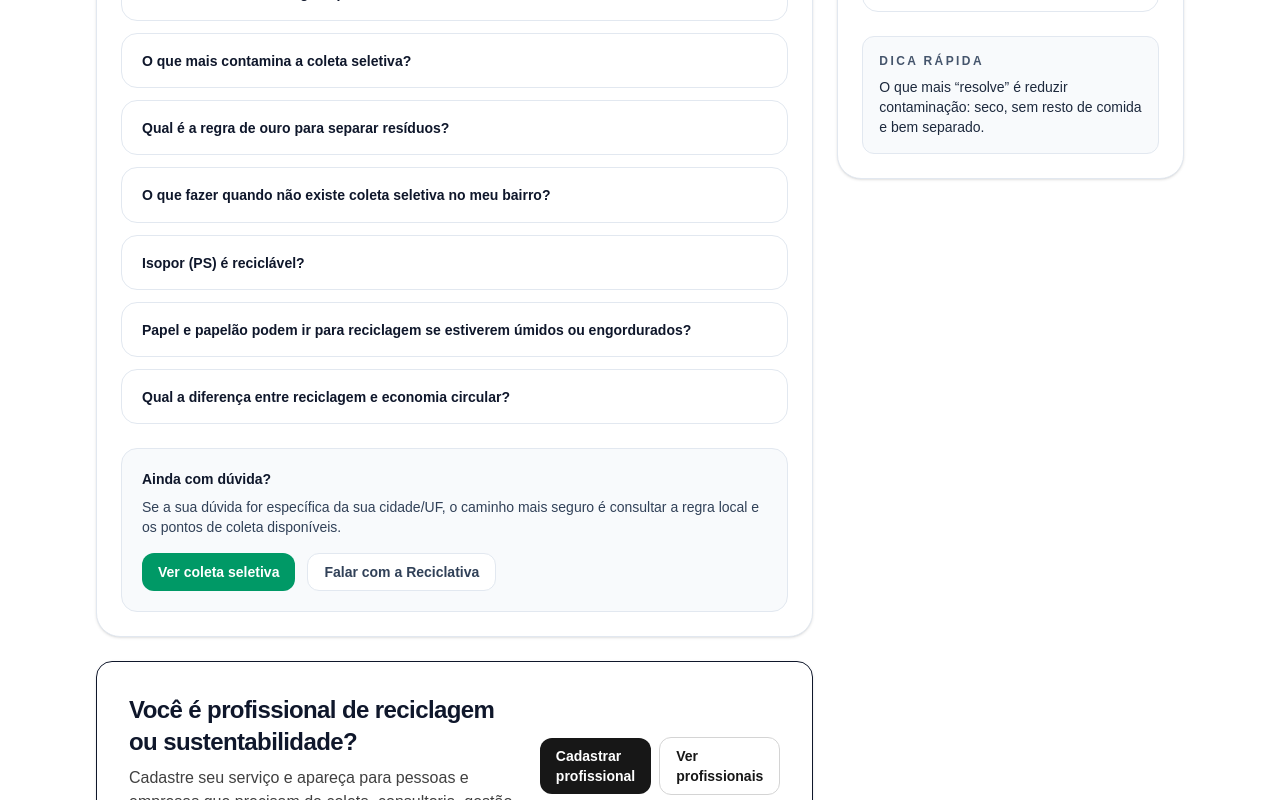
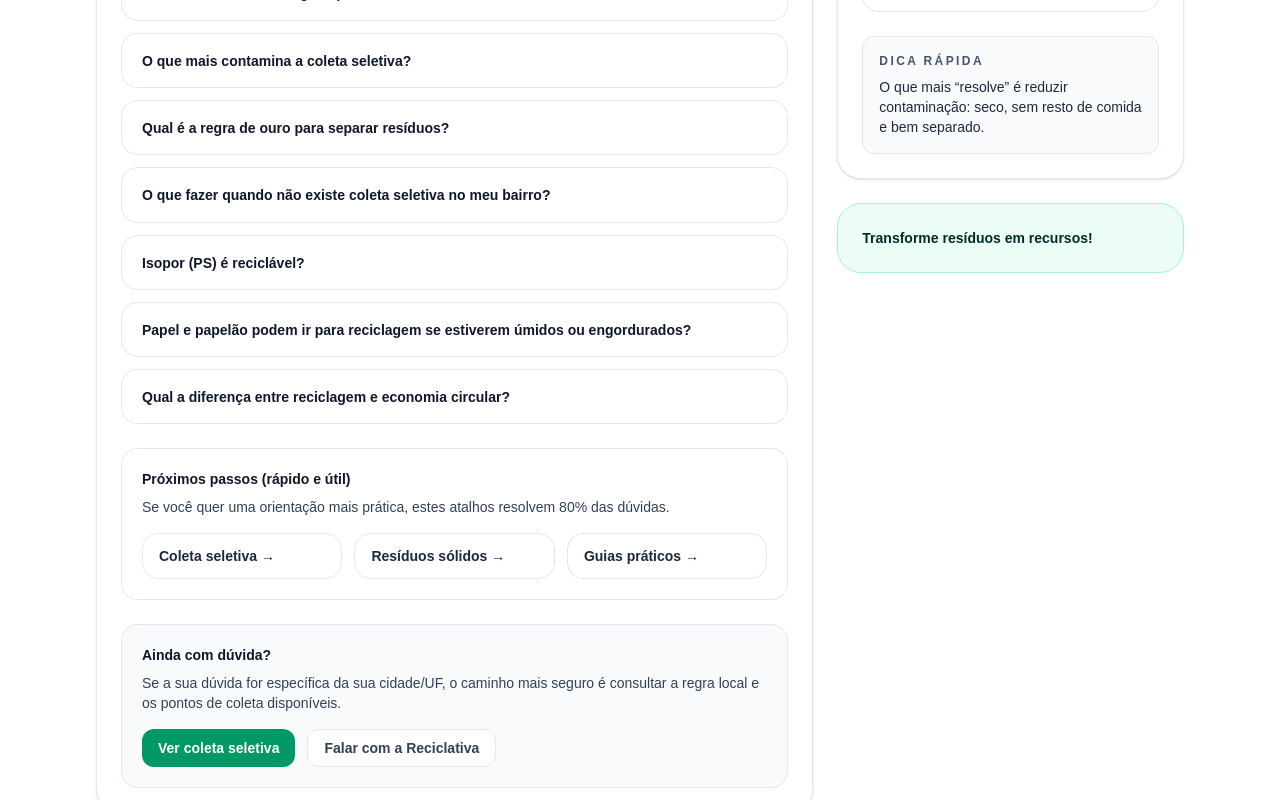
Before and after one commit to aieduardopompeu/reciclativa-portal, a Next.js app: page /faq in a window 1280 px wide. Shown: the part 865-1665 px from the top of the page. Built offline with nearby package versions, Linux system fonts and the light colour scheme; no server answers.

Commit message:
feat(faq): adicionar JSON-LD e micro-ctas internos

```diff
--- a/src/app/faq/page.tsx
+++ b/src/app/faq/page.tsx
@@ -1,5 +1,6 @@
 import type { Metadata } from "next";
 import Link from "next/link";
+import Script from "next/script";
 import AdCtaCard from "@/components/AdCtaCard";
 import ProfissionaisCta from "@/components/ctas/ProfissionaisCta";
 
@@ -67,9 +68,33 @@ function FaqItem({ q, a }: { q: string; a: string }) {
   );
 }
 
+function buildFaqJsonLd() {
+  return {
+    "@context": "https://schema.org",
+    "@type": "FAQPage",
+    mainEntity: FAQS.map((f) => ({
+      "@type": "Question",
+      name: f.q,
+      acceptedAnswer: {
+        "@type": "Answer",
+        text: f.a,
+      },
+    })),
+  };
+}
+
 export default function Page() {
+  const faqJsonLd = buildFaqJsonLd();
+
   return (
     <main className="min-h-screen bg-white text-slate-900">
+      {/* JSON-LD (FAQPage) */}
+      <Script
+        id="faq-jsonld"
+        type="application/ld+json"
+        dangerouslySetInnerHTML={{ __html: JSON.stringify(faqJsonLd) }}
+      />
+
       {/* HERO padrão */}
       <header className="relative overflow-hidden border-b border-slate-200">
         <div
@@ -159,6 +184,37 @@ export default function Page() {
                 ))}
               </div>
 
+              {/* Micro-CTAs (continuidade) */}
+              <div className="mt-6 rounded-2xl border border-slate-200 bg-white p-5">
+                <h3 className="text-sm font-extrabold text-slate-900">
+                  Próximos passos (rápido e útil)
+                </h3>
+                <p className="mt-2 text-sm text-slate-700">
+                  Se você quer uma orientação mais prática, estes atalhos resolvem 80% das dúvidas.
+                </p>
+
+                <div className="mt-4 grid grid-cols-1 gap-3 sm:grid-cols-3">
+                  <Link
+                    href="/coleta-seletiva"
+                    className="block rounded-2xl border border-slate-200 bg-white px-4 py-3 text-sm font-semibold text-slate-800 hover:bg-slate-50"
+                  >
+                    Coleta seletiva →
+                  </Link>
+                  <Link
+                    href="/residuos-solidos"
+                    className="block rounded-2xl border border-slate-200 bg-white px-4 py-3 text-sm font-semibold text-slate-800 hover:bg-slate-50"
+                  >
+                    Resíduos sólidos →
+                  </Link>
+                  <Link
+                    href="/guias"
+                    className="block rounded-2xl border border-slate-200 bg-white px-4 py-3 text-sm font-semibold text-slate-800 hover:bg-slate-50"
+                  >
+                    Guias práticos →
+                  </Link>
+                </div>
+              </div>
+
               <div className="mt-6 rounded-2xl border border-slate-200 bg-slate-50 p-5">
                 <h3 className="text-sm font-extrabold text-slate-900">
                   Ainda com dúvida?
@@ -233,6 +289,12 @@ export default function Page() {
                 </p>
               </div>
             </div>
+
+            <div className="rounded-3xl border border-emerald-200 bg-emerald-50 p-6">
+              <p className="text-sm font-semibold text-emerald-950">
+                Transforme resíduos em recursos!
+              </p>
+            </div>
           </aside>
         </div>
       </section>
```
